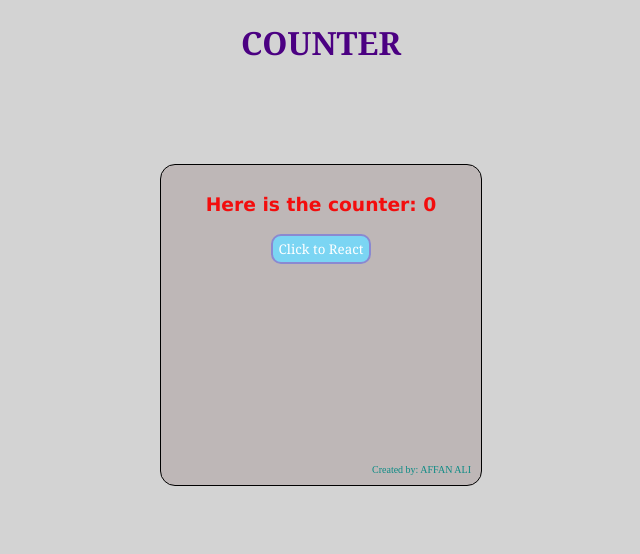
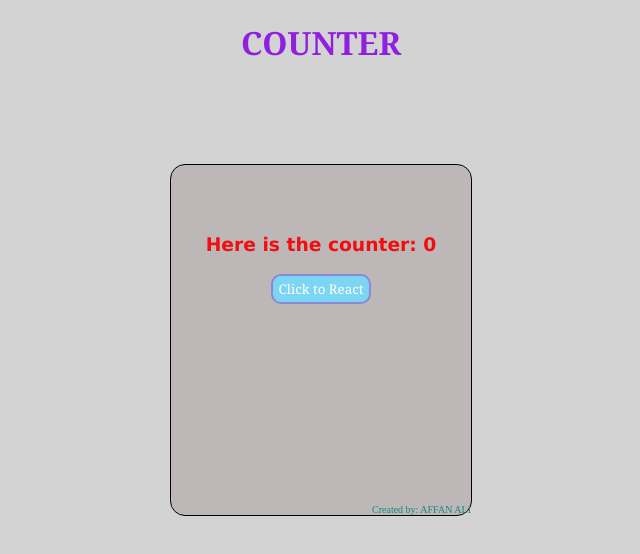
Before and after one commit to DevAffan/click_counter, a React (Create React App) app: page / in a window 1280 px wide. Shown: the top 554 px of the page, without its empty margins (319-959 px from the left). Built offline with nearby package versions, Linux system fonts and the light colour scheme.

Commit message:
Update App.css

```diff
--- a/src/App.css
+++ b/src/App.css
@@ -10,13 +10,12 @@ body {
     text-align: center;
     margin: auto;
     margin-top: 100px;
-    padding: 10px;
+    padding-top: 50px;
     border-radius: 15px;
 }
 
 .heading {
     text-align: center;
-
 }
 
 
@@ -42,7 +41,7 @@ h3 {
 }
 
 h1{
-    color: indigo;
+    color: rgb(144, 32, 224);
     font-family: Georgia, 'Times New Roman', Times, serif;
 }
 
```
